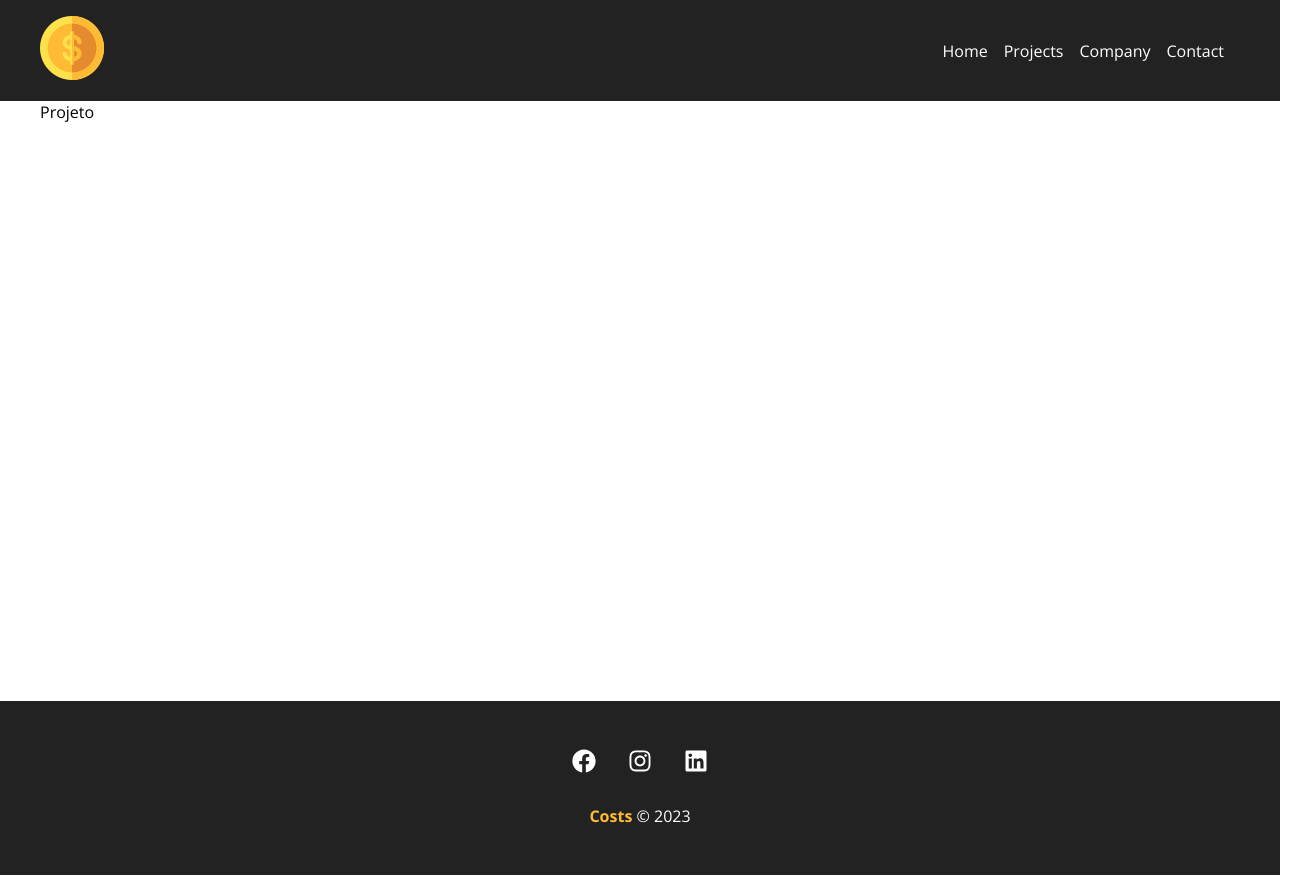
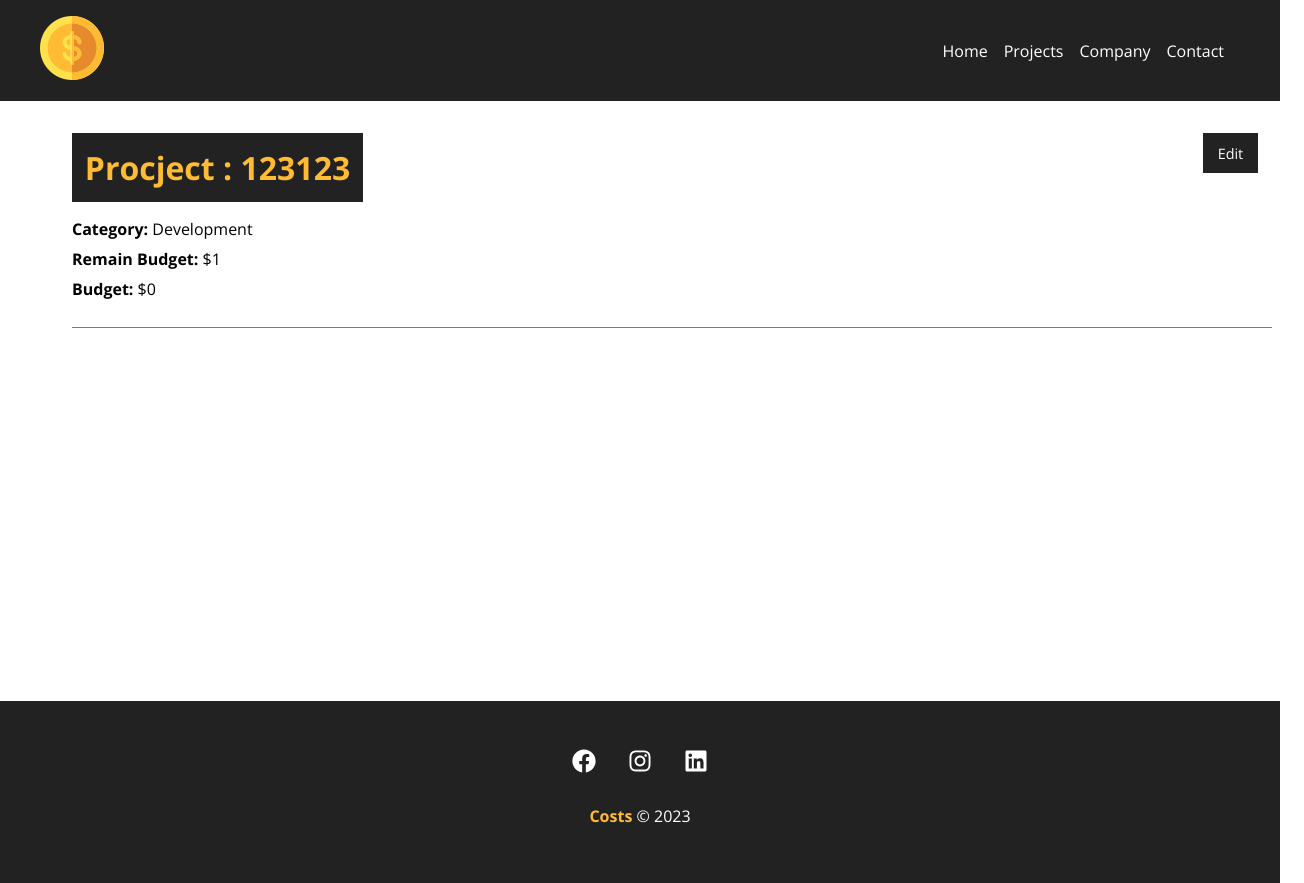
Before and after one commit to miguelamaral254/VersionamentoProjetoss, a React (Create React App) app in the folder costs/: page /project/1 in a window 1280 px wide. Shown: the whole page, 1304 px wide, since content can reach past the window. Built offline with nearby package versions, Linux system fonts and the light colour scheme; data requests are answered from the project's data file.

Commit message:
branch#36

```diff
--- a/costs/db.json
+++ b/costs/db.json
@@ -2,6 +2,17 @@
   "projects": [
     {
       "name": "123123",
+      "budget": "1",
+      "category": {
+        "id": "2",
+        "name": "Development"
+      },
+      "cost": 0,
+      "services": [],
+      "id": 1
+    },
+    {
+      "name": "teste 3",
       "budget": "123123",
       "category": {
         "id": "1",
@@ -9,7 +20,7 @@
       },
       "cost": 0,
       "services": [],
-      "id": 1
+      "id": 2
     }
   ],
   "categories": [
--- a/costs/src/Components/Pages/Project.js
+++ b/costs/src/Components/Pages/Project.js
@@ -1,18 +1,112 @@
-import {useParams} from 'react-router-dom'
-import {useState, useEffect} from 'react'
+import { useParams } from 'react-router-dom'
+import { useState, useEffect } from 'react'
+import Loading from '../layout/Loading'
+import Container from '../layout/Container'
+import ProjectForm from '../project/ProjectForm'
+import Message from '../layout/Message'
+import styles from './Project.module.css'
+
 
 
 function Project() {
-    const {id} = useParams()
-    console.log(id)
+    const { id } = useParams()
+    const [project, setProject] = useState([])
+    const [showProjectForm, setShowProjectForm] = useState(false)
+    const [message, setMessage] = useState()
+    const [type, setType] = useState()
+    useEffect(() => {
+        setTimeout(() => {
+            fetch(`http://localhost:5000/projects/${id}`, {
+                method: 'GET',
+                headers: {
+                    'Content-Type': 'application/json',
+                },
+            })
+                .then((resp) => resp.json())
+                .then((data) => {
+                    setProject(data)
+                })
+                .catch((err) => console.log)
+        }, 300)
+
+    }, [id])
+    function editPost(project) {
+        //buget validation
+        if (project.budget < project.cost) {
+            setMessage("The budget cannot be less than the cost of the project")
+            setType('error')
+            return false
+        }
+        fetch(`http://localhost:5000/projects/${project.id}`, {
+            method:'PATCH',
+            headers: {
+                'Content-Type': 'application/json'
+            },
+            body: JSON.stringify(project),
+        })
+        .then(resp=> resp.json())
+        .then((data)=>{
+            setProject(data)
+            setShowProjectForm(false)
+            setMessage("The project was updated sucessfuly")
+            setType('sucess')
+        })
+        .catch((err)=> console.log(err))
+    }
+
+    function toggleProjectForm() {
+        setShowProjectForm(!showProjectForm)
+
+    }
+
     return (
+        <>
+            {project.name ? (
+                <div className={styles.project_details}>
+                    <Container customClass="column">
+                        {message && <Message type={type} msg={message}/>}
+                        <div className={styles.details_container}>
+
+                            <h1>Procject : {project.name}</h1>
+                            <button className={styles.btn} onClick={toggleProjectForm}>
+                                {!showProjectForm ? "Edit" : "Close"}
+                            </button>
+
+                            {!showProjectForm ? (
+                                <div className={styles.project_info}>
+                                    <p>
+                                        <span>Category:</span> {project.category.name}
+                                    </p>
+                                    <p>
+                                        <span>Remain Budget:</span> ${project.budget}
+                                    </p>
+                                    <p>
+                                        <span>Budget:</span> ${project.cost}
+                                    </p>
+                                </div>
+                            ) : (
+                                <div className={styles.project_info}>
+                                    <ProjectForm
+                                        handleSubmit={editPost}
+                                        btnText="Save"
+                                        projectData={project}
+
+                                    />
+                                </div>
+                            )}
 
 
 
 
+                        </div>
 
-        <p>Projeto</p>
+                    </Container>
+                </div>
+            ) : (
+                <Loading />
 
+            )}
+        </>
     )
 }
 export default Project
--- /dev/null
+++ b/costs/src/Components/Pages/Project.module.css
@@ -0,0 +1,46 @@
+.project_details {
+    padding: 2em;
+}
+.project_details
+h1,
+h2,
+p {
+    margin-bottom: .5em ;
+}
+.project_details h1 {
+    background-color: var(--main-color-2);
+    color: var(--main-color-1);
+    padding: .4em;
+}
+.project_details span {
+    font-weight: bold;
+}
+.details_container,
+.service_form_container{
+    display: flex;
+    justify-content: space-between;
+    flex-wrap: wrap;
+
+    border-bottom: 1px solid var(--main-color-3);
+    margin-bottom: 1.2em;
+    padding-bottom: 1.2em;
+
+
+}
+.btn {
+    background-color: var(--main-color-2);
+    color: var(--main-color-4);
+    padding: 0.5em 1em;
+    text-decoration: none;
+    transition: 0.5s;
+    cursor: pointer;
+    max-height: 40px;
+    border: none;
+}
+.btn:hover {
+    color: var(--main-color-1);
+}
+.project_info {
+    width: 100%;
+
+}
```
